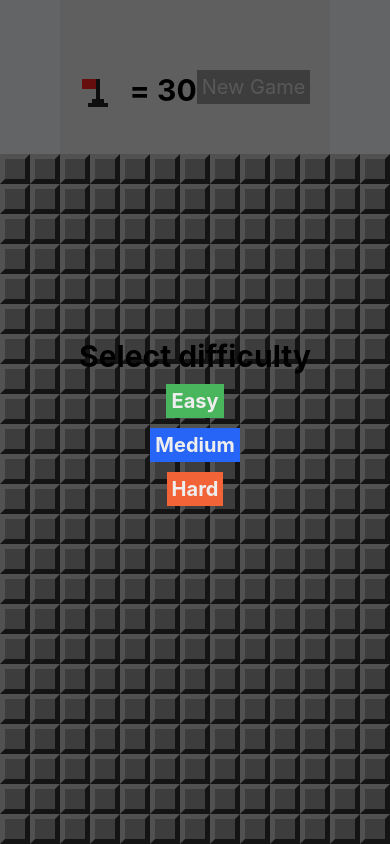
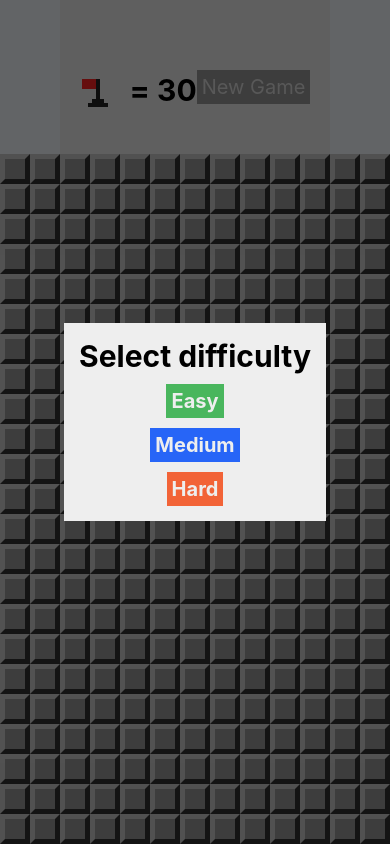
Before and after one commit to heitorado/react_mines, a React Native app: screen / in a window 390 px wide. Both pictures are taken after a click on the element 94 px from the left and 92 px from the top of the page. Built offline with nearby package versions, Linux system fonts and the light colour scheme.

Commit message:
Fix missing container view on modal

```diff
--- a/src/screens/LevelSelection.js
+++ b/src/screens/LevelSelection.js
@@ -8,6 +8,7 @@ export default props => {
            animationType='slide'
            transparent={true}>
       <View style={styles.frame}>
+        <View style={styles.container}>
           <Text style={styles.title}>
             Select difficulty
           </Text>
@@ -20,6 +21,7 @@ export default props => {
           <TouchableOpacity style={[styles.button, styles.bgHard]} onPress={() => props.onLevelSelected(0.3)}>
             <Text style={styles.buttonLabel}>Hard</Text>
           </TouchableOpacity>
+        </View>
       </View>
     </Modal>
   )
```
Lines whose indentation alone changed are shown as unchanged.
